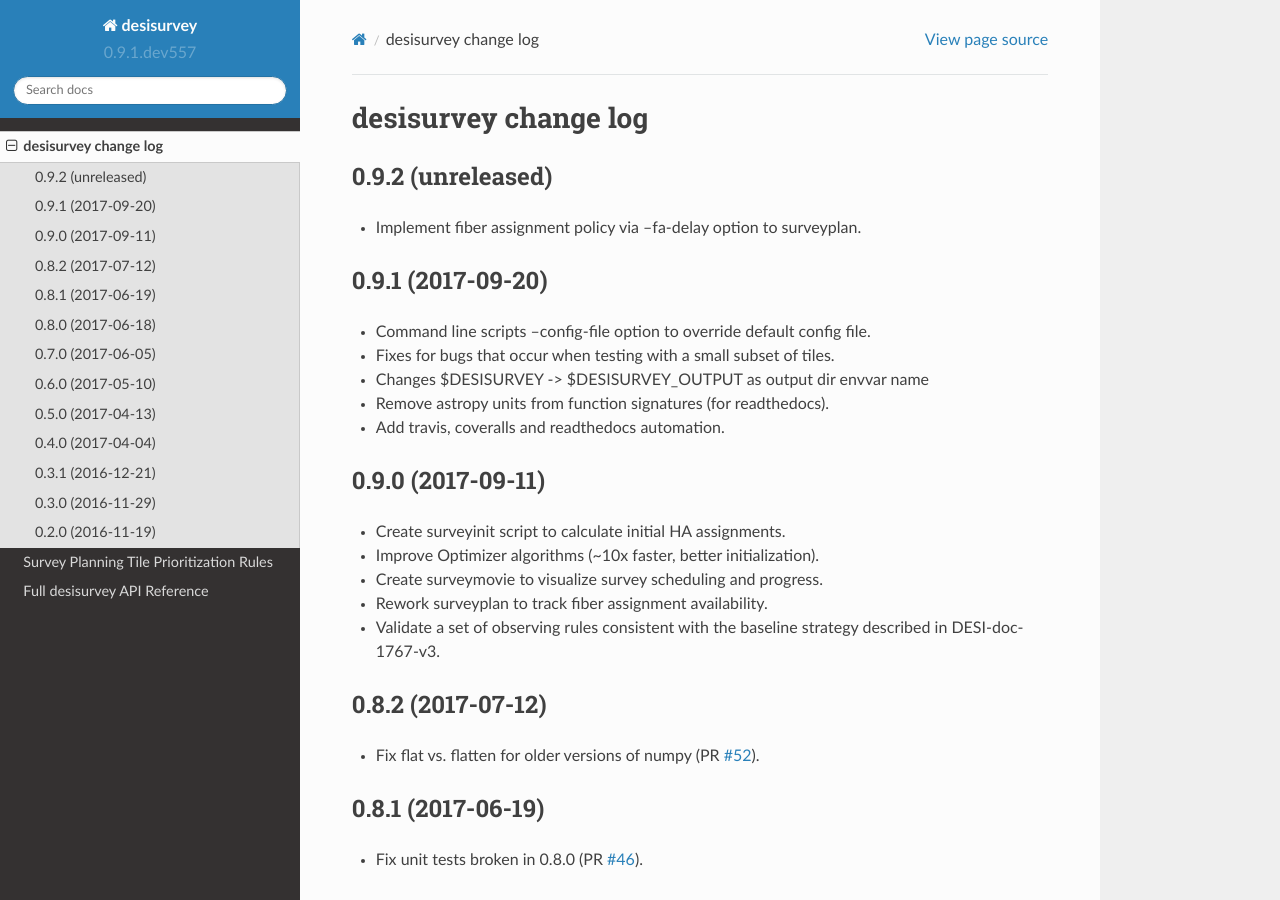
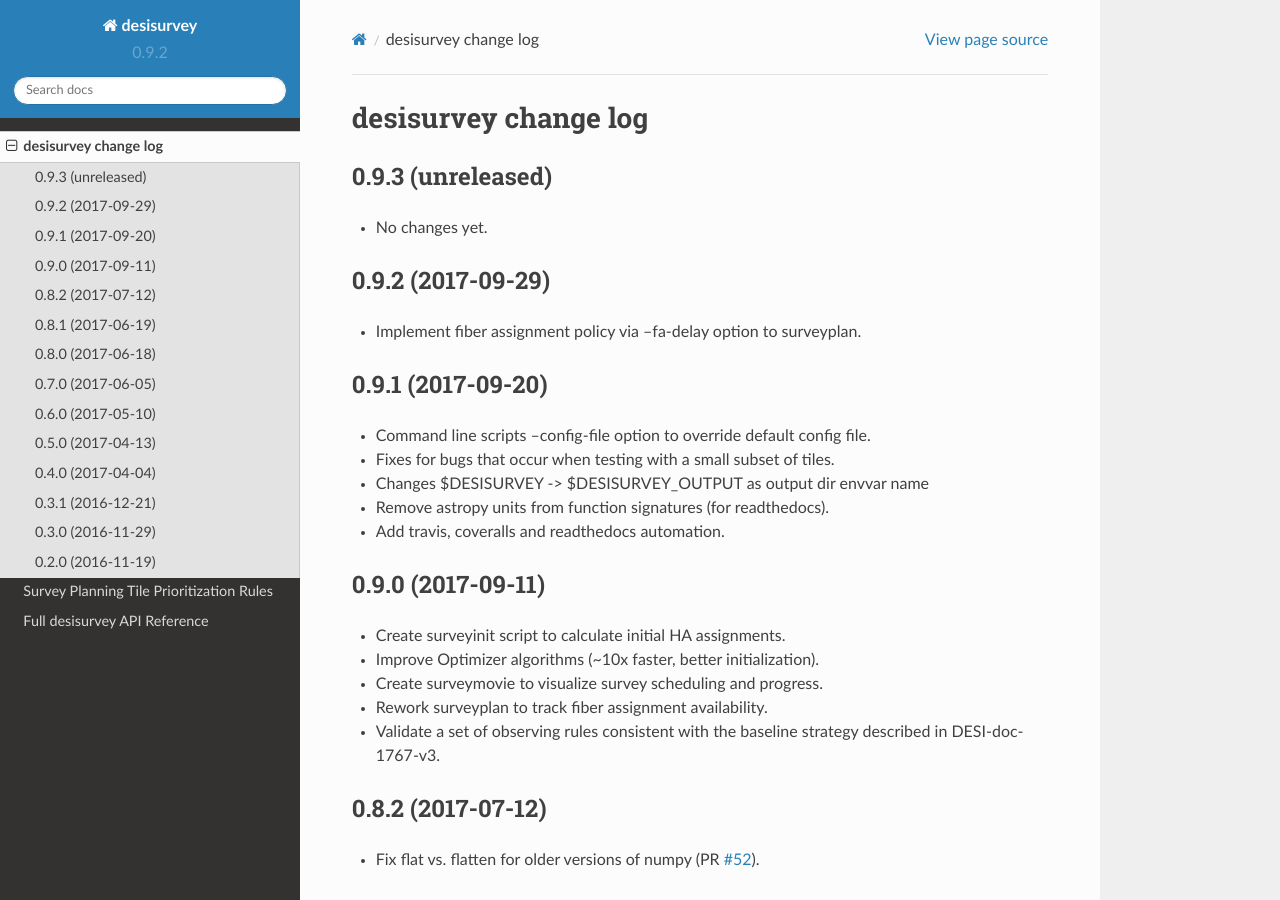
Before and after one commit to desihub/desisurvey, a Sphinx documentation site: the page built from doc/changes.rst, in a window 1280 px wide and 900 px high. Built offline with Sphinx 7.4.7 and the Read the Docs theme 2.0.0, drawn with Linux system fonts in a browser that asks for light colours.

Commit message:
update release notes and version for desisurvey/0.9.2

```diff
--- a/doc/changes.rst
+++ b/doc/changes.rst
@@ -2,7 +2,12 @@
 desisurvey change log
 =====================
 
-0.9.2 (unreleased)
+0.9.3 (unreleased)
+------------------
+
+* No changes yet.
+
+0.9.2 (2017-09-29)
 ------------------
 
 * Implement fiber assignment policy via --fa-delay option to surveyplan.
--- a/py/desisurvey/_version.py
+++ b/py/desisurvey/_version.py
@@ -1 +1 @@
-__version__ = '0.9.1.dev557'
+__version__ = '0.9.2'
```
